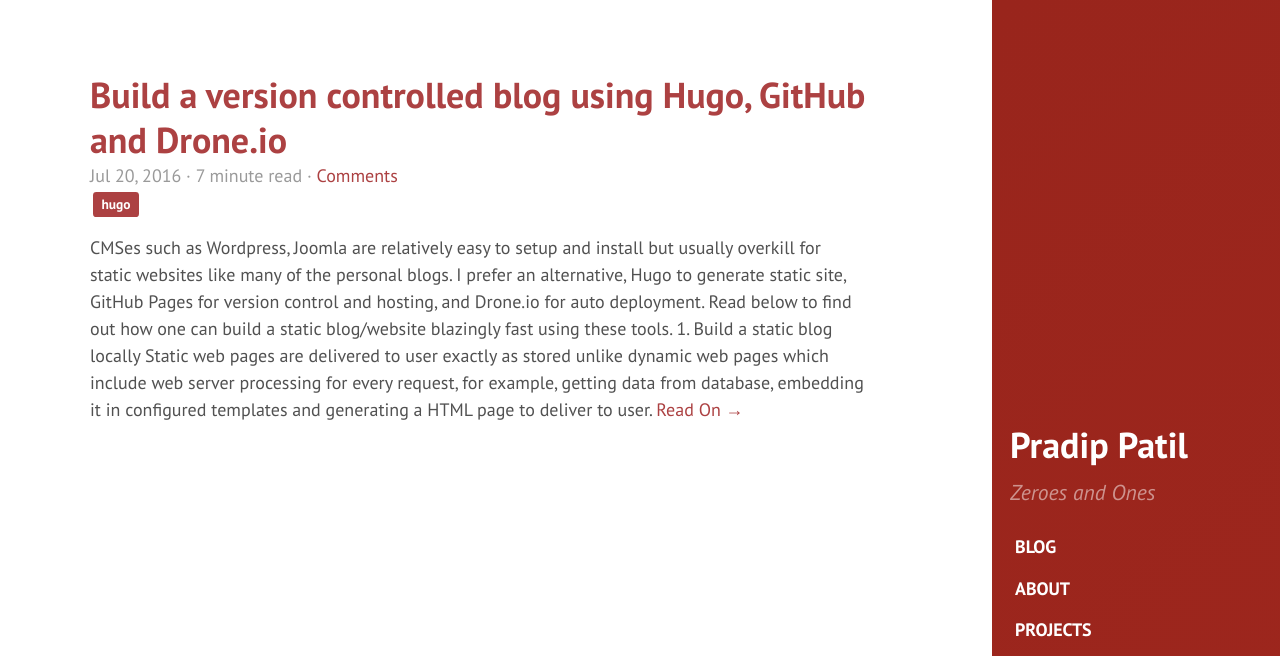
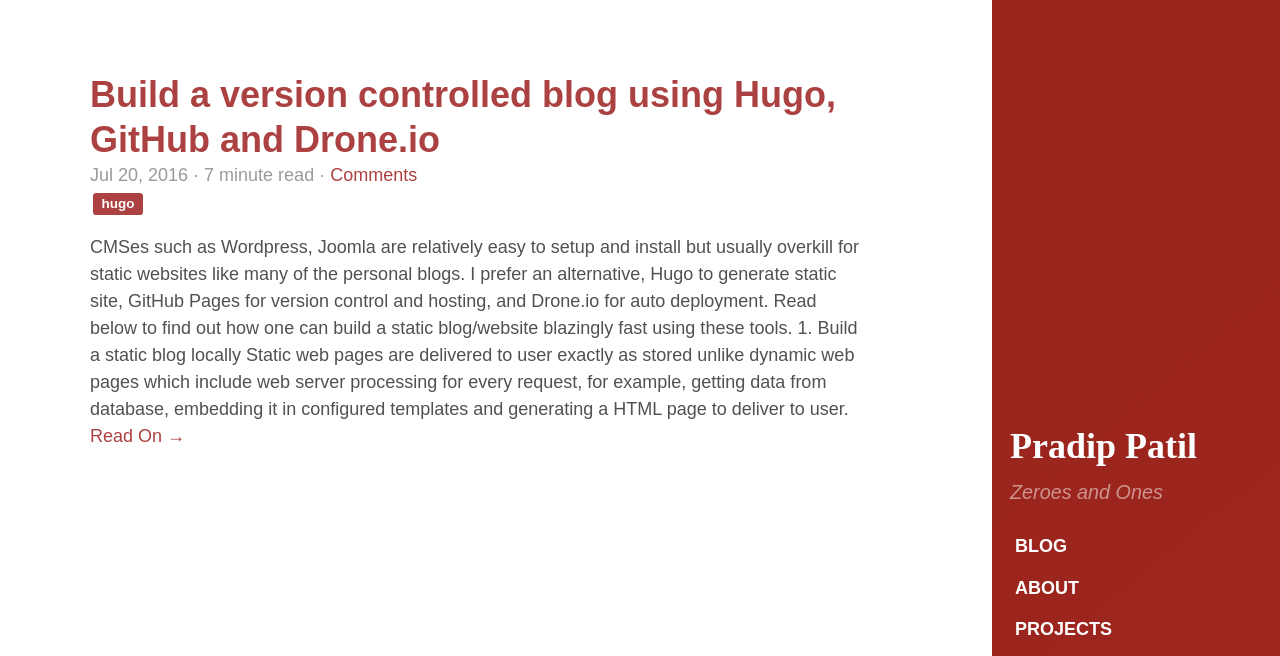
Before and after one commit to pradippatil/pradippatil.github.io, a plain HTML site: page index.html in a window 1280 px wide. Shown: the top 656 px of the page. Drawn offline with Linux system fonts and the light colour scheme.

Commit message:
Drone.io build #27, at fc47e5652e02a59c30e2b62f40427fa953356328

```diff
--- a/css/hyde-overrides.css
+++ b/css/hyde-overrides.css
@@ -2,10 +2,15 @@
  * Tweaks and overrides to hyde.css
  */
 
+html {
+    font-family: Go, Arial, sans-serif;
+}
+
 .sidebar-about h1 {
     color: #fff;
     margin-top: 10;
-    font-family: "PT Sans", Helvetica, Arial, sans-serif;
+    font-family: "Go";
+/*  font-family: "PT Sans", Helvetica, Arial, sans-serif; */
     font-size: 2rem;
 }
 
@@ -34,6 +39,6 @@
 
 
 .lead {
-    font-size: 1.2rem;
+    font-size: 1.1rem;
     font-style: italic;
 }
--- a/index.html
+++ b/index.html
@@ -1,7 +1,7 @@
 <!DOCTYPE html>
 <html xmlns="http://www.w3.org/1999/xhtml" xml:lang="en" lang="en-us">
 <head>
-	<meta name="generator" content="Hugo 0.18-DEV" />
+	<meta name="generator" content="Hugo 0.19-DEV" />
   <link href="http://gmpg.org/xfn/11" rel="profile">
   <meta http-equiv="content-type" content="text/html; charset=utf-8">
 
@@ -16,8 +16,9 @@
   <link rel="stylesheet" href="https://pradippatil.github.io/css/poole-overrides.css">
   <link rel="stylesheet" href="https://pradippatil.github.io/css/hyde-overrides.css">
   <link rel="stylesheet" href="https://pradippatil.github.io/css/hyde-x.css">
+  <link rel="stylesheet" href="https://pradippatil.github.io/fonts/Go-Regular.ttf">
   <link rel="stylesheet" href="https://pradippatil.github.io/css/highlight/railscasts.css">
-  <link rel="stylesheet" href="https://fonts.googleapis.com/css?family=PT+Sans:400,400italic,700|Abril+Fatface">
+
   <link rel="stylesheet" href="//maxcdn.bootstrapcdn.com/font-awesome/4.3.0/css/font-awesome.min.css">
 
 
```
Also changed, not shown: 404.html (+2 -1 lines), blog/2016/07/20/build-a-version-controlled-blog-using-hugo-github-and-drone.io/index.html (+2 -1 lines), categories/hugo/index.html (+2 -1 lines), license/index.html (+2 -1 lines), post/index.html (+2 -1 lines), projects/index.html (+2 -1 lines), fonts/Go-Regular.ttf (added).
